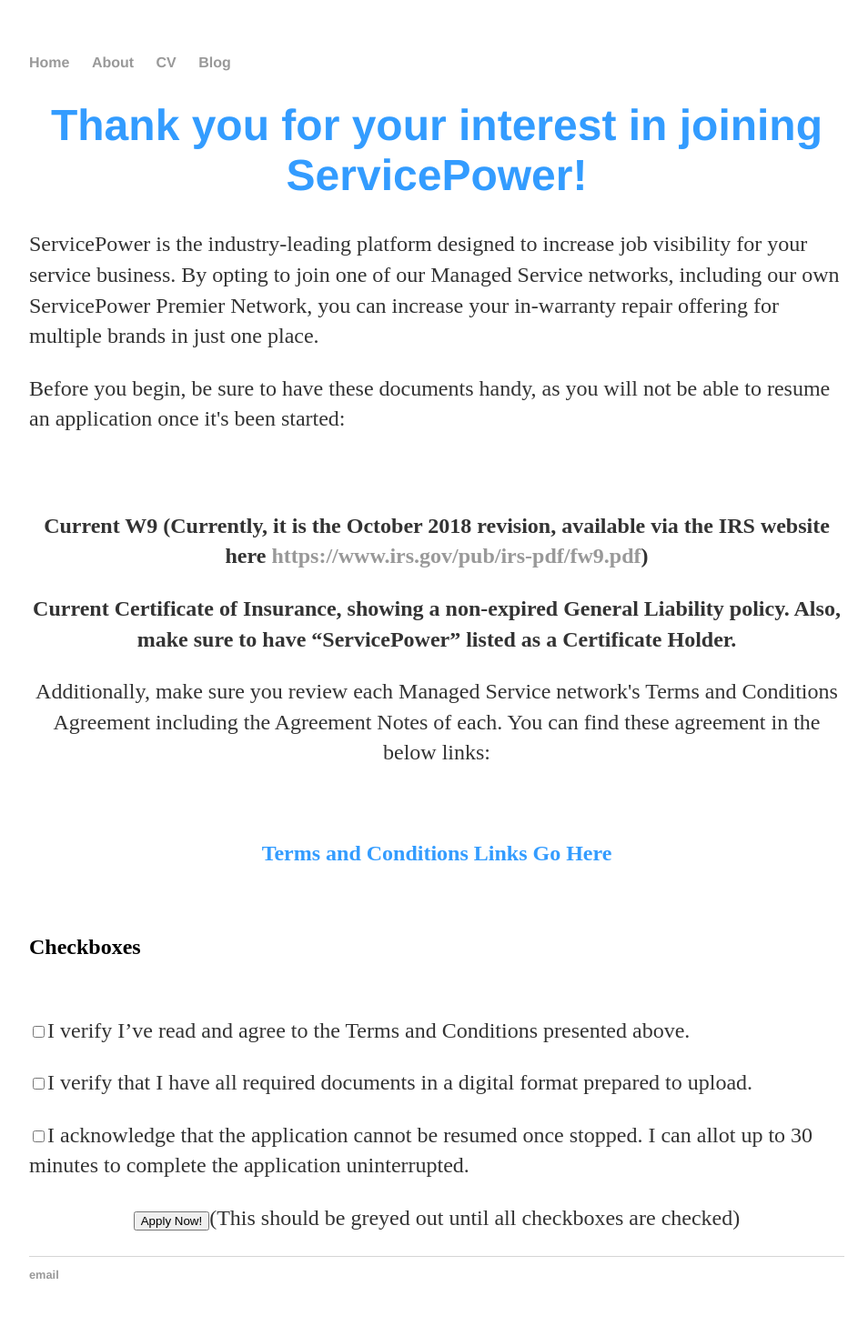
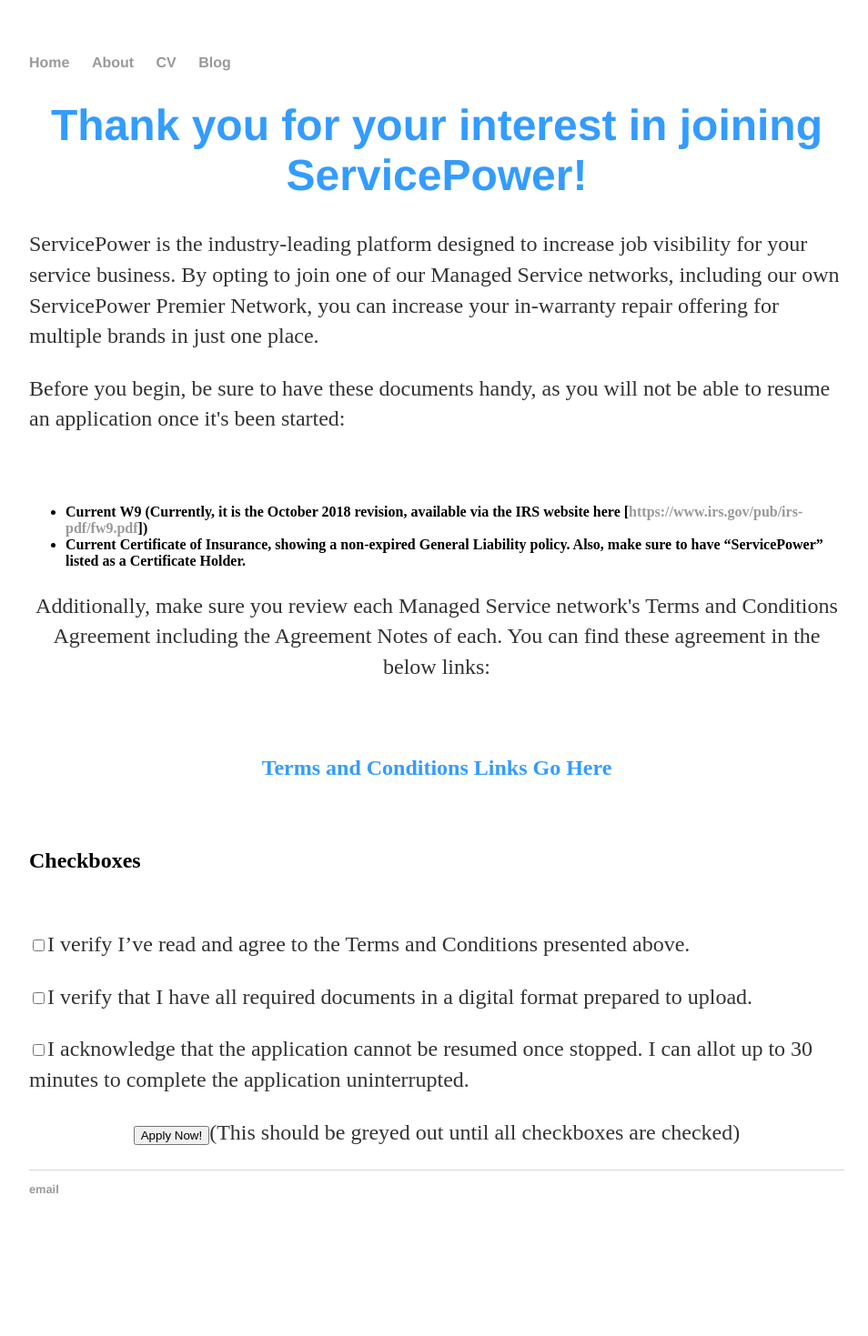
Before and after one commit to servicepowerdavid/servicepowerdavid.github.io, a Jekyll site: the page built from index.html, in a window 1280 px wide. Shown: the whole page at 91% size, without its empty margins (160-1114 px from the left). Built offline with Jekyll 4.4.1, drawn with Linux system fonts in a browser that asks for light colours; after the commit the page ends 1375 px from its top, so only the background shows below that.

Commit message:
Update index.html

```diff
--- a/index.html
+++ b/index.html
@@ -9,9 +9,12 @@
 	<p align=left>Before you begin, be sure to have these documents handy, as you will not be able to resume an application once it's been started:</p>
 	<br>
 	<br>
-
-	<p align=center><strong>Current W9 (Currently, it is the October 2018 revision, available via the IRS website here <a href="http://q0ot.mjt.lu/lnk/AGkAACjTbogAAAAAAAAAAAEPct8AAAABl5UAAAAAAAnroQBcsPrsRCzRsMDzTRyAWXnx4rwL6AAJYng/1/v1f-yZDaZB2WNYze9LxKpw/aHR0cHM6Ly93d3cuaXJzLmdvdi9wdWIvaXJzLXBkZi9mdzkucGRm">https://www.irs.gov/pub/irs-pdf/fw9.pdf</a>)</strong></p>
-	<p align=center><strong>Current Certificate of Insurance, showing a non-expired General Liability policy. Also, make sure to have “ServicePower” listed as a Certificate Holder.</strong></p>
+	<ul>
+<li><strong>Current W9 (Currently, it is the October 2018 revision, available via the IRS website here  [<a href="https://www.irs.gov/pub/irs-pdf/fw9.pdf">https://www.irs.gov/pub/irs-pdf/fw9.pdf</a>])</strong></li>
+<li><strong>Current Certificate of Insurance, showing a non-expired General Liability policy. Also, make sure to have “ServicePower” listed as a Certificate Holder.</strong></li>
+</ul>
+	<!--<p align=center><strong>Current W9 (Currently, it is the October 2018 revision, available via the IRS website here <a href="http://q0ot.mjt.lu/lnk/AGkAACjTbogAAAAAAAAAAAEPct8AAAABl5UAAAAAAAnroQBcsPrsRCzRsMDzTRyAWXnx4rwL6AAJYng/1/v1f-yZDaZB2WNYze9LxKpw/aHR0cHM6Ly93d3cuaXJzLmdvdi9wdWIvaXJzLXBkZi9mdzkucGRm">https://www.irs.gov/pub/irs-pdf/fw9.pdf</a>)</strong></p>
+	<p align=center><strong>Current Certificate of Insurance, showing a non-expired General Liability policy. Also, make sure to have “ServicePower” listed as a Certificate Holder.</strong></p>-->
 
 	<p align=center>Additionally, make sure you review each Managed Service network's Terms and Conditions Agreement including the Agreement Notes of each. You can find these agreement in the below links:</p>
 	<br>
```
